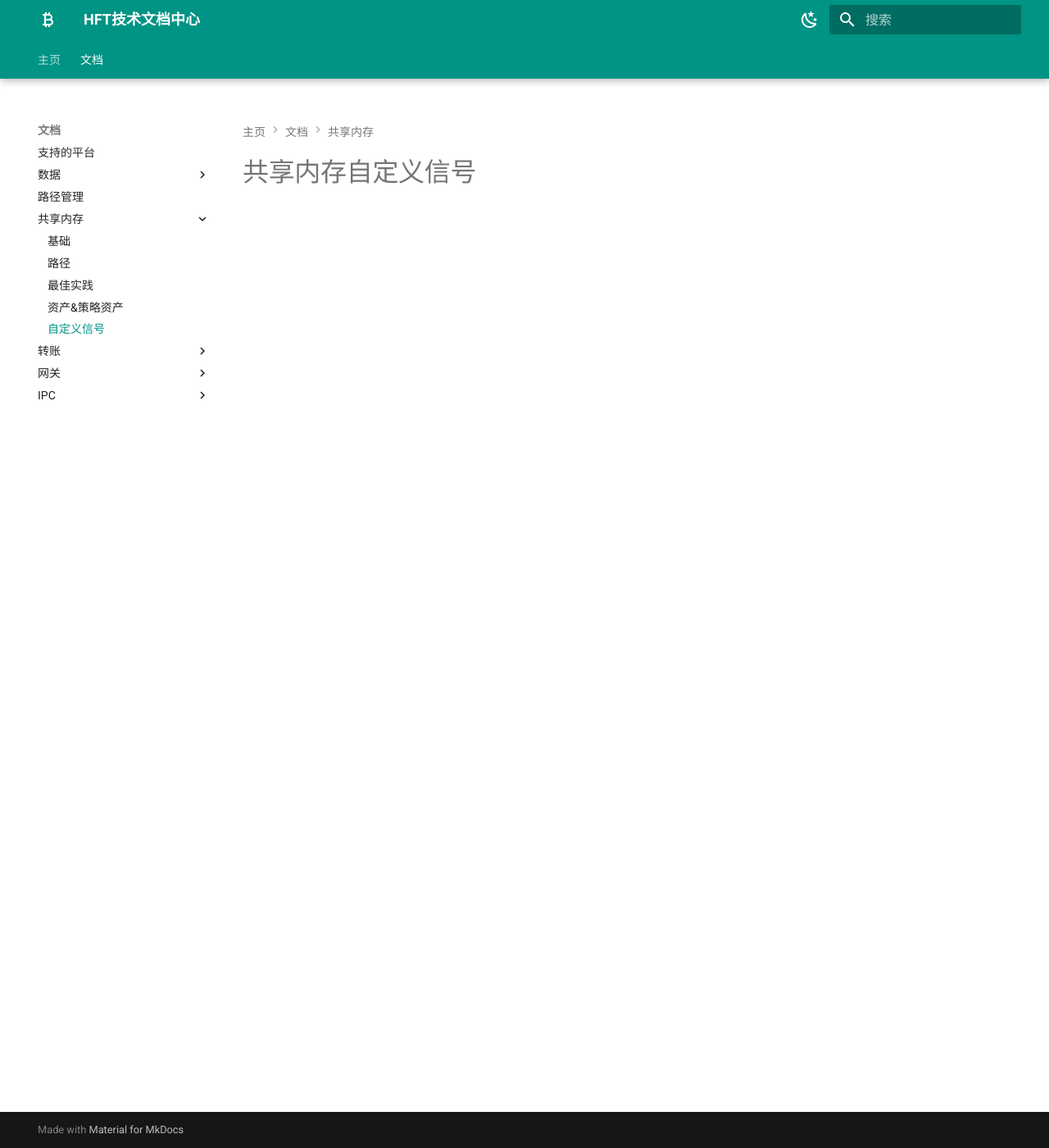
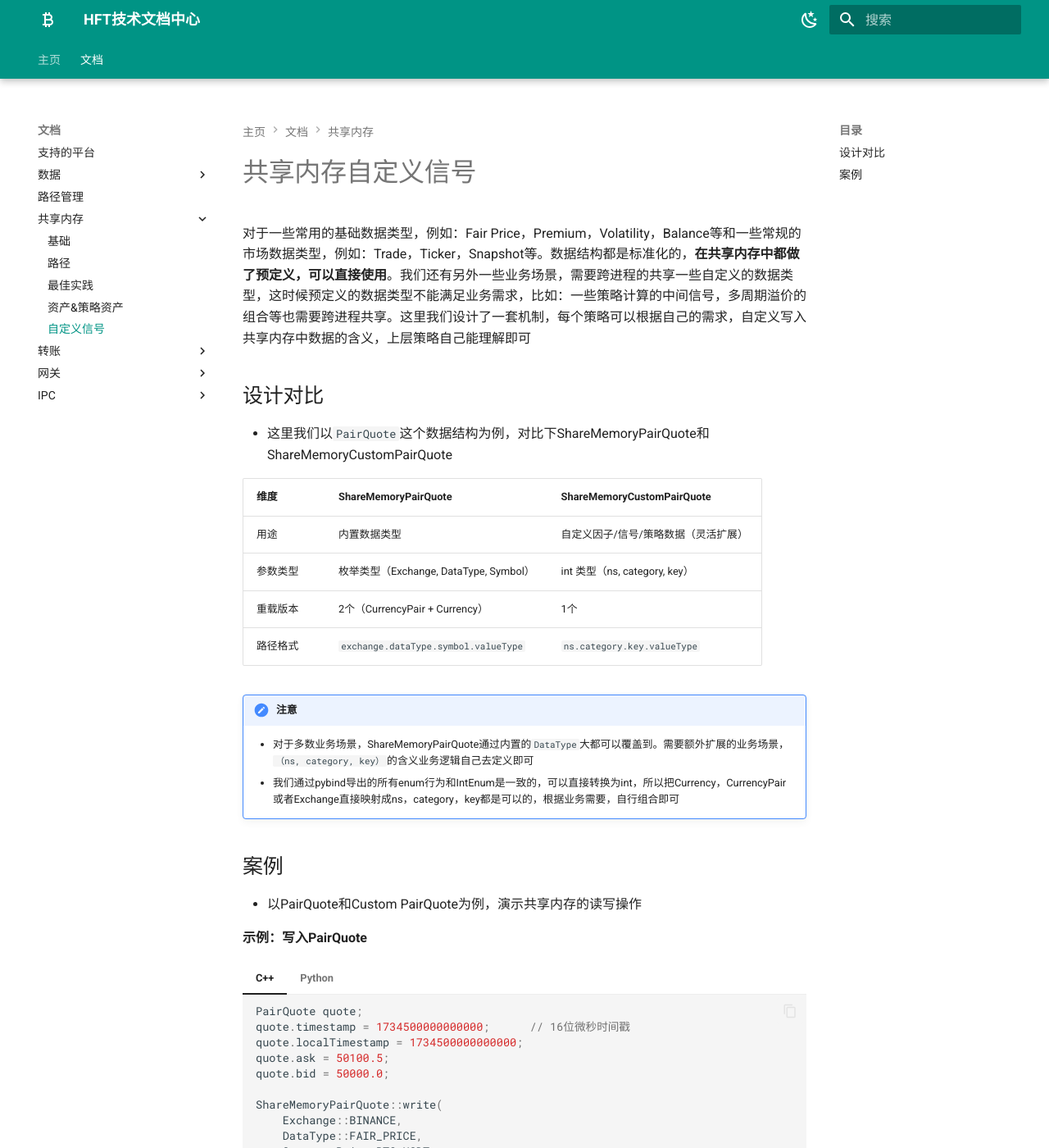
Before and after one commit to relaxdl/hft-wiki, an MkDocs documentation site: the page built from docs/common/shm_custom_signal.md, in a window 1280 px wide and 1400 px high. Shown: the whole window at 82% size. Built offline with MkDocs 1.6.1 and Material for MkDocs 9.7.7, drawn with Linux system fonts in a browser that asks for light colours; some of the changed text lies outside the part shown.

Commit message:
update shm custom singal

````diff
--- a/docs/common/shm_custom_signal.md
+++ b/docs/common/shm_custom_signal.md
@@ -1 +1,165 @@
 # 共享内存自定义信号
+
+对于一些常用的基础数据类型，例如：Fair Price，Premium，Volatility，Balance等和一些常规的市场数据类型，例如：Trade，Ticker，Snapshot等。数据结构都是标准化的，**在共享内存中都做了预定义，可以直接使用**。我们还有另外一些业务场景，需要跨进程的共享一些自定义的数据类型，这时候预定义的数据类型不能满足业务需求，比如：一些策略计算的中间信号，多周期溢价的组合等也需要跨进程共享。这里我们设计了一套机制，每个策略可以根据自己的需求，自定义写入共享内存中数据的含义，上层策略自己能理解即可
+
+
+## 设计对比
+
+* 这里我们以`PairQuote`这个数据结构为例，对比下ShareMemoryPairQuote和ShareMemoryCustomPairQuote
+
+
+| 维度 | ShareMemoryPairQuote | ShareMemoryCustomPairQuote |
+|------|------------------------|------------------------------|
+| 用途 | 内置数据类型 | 自定义因子/信号/策略数据（灵活扩展） |
+| 参数类型 | 枚举类型（Exchange, DataType, Symbol） | int 类型（ns, category, key） |
+| 重载版本 | 2个（CurrencyPair + Currency） | 1个 |
+| 路径格式 | `exchange.dataType.symbol.valueType` | `ns.category.key.valueType` |
+
+!!! note "注意"
+
+    * 对于多数业务场景，ShareMemoryPairQuote通过内置的`DataType`大都可以覆盖到。需要额外扩展的业务场景，`（ns, category, key）`的含义业务逻辑自己去定义即可
+    * 我们通过pybind导出的所有enum行为和IntEnum是一致的，可以直接转换为int，所以把Currency，CurrencyPair或者Exchange直接映射成ns，category，key都是可以的，根据业务需要，自行组合即可
+
+## 案例
+
+* 以PairQuote和Custom PairQuote为例，演示共享内存的读写操作
+
+**示例：写入PairQuote**
+
+=== "C++"
+
+    ```cpp
+    PairQuote quote;
+    quote.timestamp = 1734500000000000;      // 16位微秒时间戳
+    quote.localTimestamp = 1734500000000000;
+    quote.ask = 50100.5;
+    quote.bid = 50000.0;
+
+    ShareMemoryPairQuote::write(
+        Exchange::BINANCE,
+        DataType::FAIR_PRICE,
+        CurrencyPair::BTC_USDT,
+        quote
+    );
+    ```
+
+=== "Python"
+
+    ```python
+    import hft
+
+    write_pair_quote_currency_pair = hft.writePairQuoteCurrencyPair
+
+    quote = PairQuote(
+        timestamp=1734500000000000,      # 16位微秒时间戳
+        localTimestamp=1734500000000000,
+        ask=50100.5,
+        bid=50000.0
+    )
+
+    write_pair_quote_currency_pair(
+        Exchange.BINANCE,
+        DataType.FAIR_PRICE,
+        CurrencyPair.BTC_USDT,
+        quote
+    )
+    ```
+
+**示例：读取PairQuote**
+
+=== "C++"
+
+    ```cpp
+    PairQuote* quote = ShareMemoryPairQuote::get(
+        Exchange::BINANCE,
+        DataType::FAIR_PRICE,
+        CurrencyPair::BTC_USDT
+    );
+
+    std::cout << "bid: " << quote->bid << ", ask: " << quote->ask << std::endl;
+    ```
+
+=== "Python"
+
+    ```python
+    import hft
+
+    get_pair_quote_currency_pair = hft.getPairQuoteCurrencyPair
+
+    quote = get_pair_quote_currency_pair(
+        Exchange.BINANCE,
+        DataType.FAIR_PRICE,
+        CurrencyPair.BTC_USDT
+    )
+
+    print(f"bid: {quote.bid}, ask: {quote.ask}")
+    ```
+
+**示例：写入Custom PairQuote**
+
+=== "C++"
+
+    ```cpp
+    int ns = 1;        // 命名空间
+    int category = 2;  // 类别
+    int key = 101;     // 键名
+
+    PairQuote quote;
+    quote.timestamp = 1734500000000000;      // 16位微秒时间戳
+    quote.localTimestamp = 1734500000000000;
+    quote.ask = 50100.5;
+    quote.bid = 50000.0;
+
+    ShareMemoryCustomPairQuote::write(ns, category, key, quote);
+    ```
+
+=== "Python"
+
+    ```python
+    import hft
+
+    write_custom_pair_quote = hft.writeCustomPairQuote
+
+    ns = 1        # 命名空间
+    category = 2  # 类别
+    key = 101     # 键名
+
+    quote = PairQuote(
+        timestamp=1734500000000000,      # 16位微秒时间戳
+        localTimestamp=1734500000000000,
+        ask=50100.5,
+        bid=50000.0
+    )
+
+    write_custom_pair_quote(ns, category, key, quote)
+    ```
+
+**示例：读取Custom PairQuote**
+
+=== "C++"
+
+    ```cpp
+    int ns = 1;
+    int category = 2;
+    int key = 101;
+
+    PairQuote* quote = ShareMemoryCustomPairQuote::get(ns, category, key);
+
+    std::cout << "bid: " << quote->bid << ", ask: " << quote->ask << std::endl;
+    ```
+
+=== "Python"
+
+    ```python
+    import hft
+
+    get_custom_pair_quote = hft.getCustomPairQuote
+
+    ns = 1
+    category = 2
+    key = 101
+
+    quote = get_custom_pair_quote(ns, category, key)
+
+    print(f"bid: {quote.bid}, ask: {quote.ask}")
+    ```
````
Also changed, not shown: docs/common/shm_basic.md (+1 -1 lines), docs/common/shm_path.md (+6 -6 lines).
